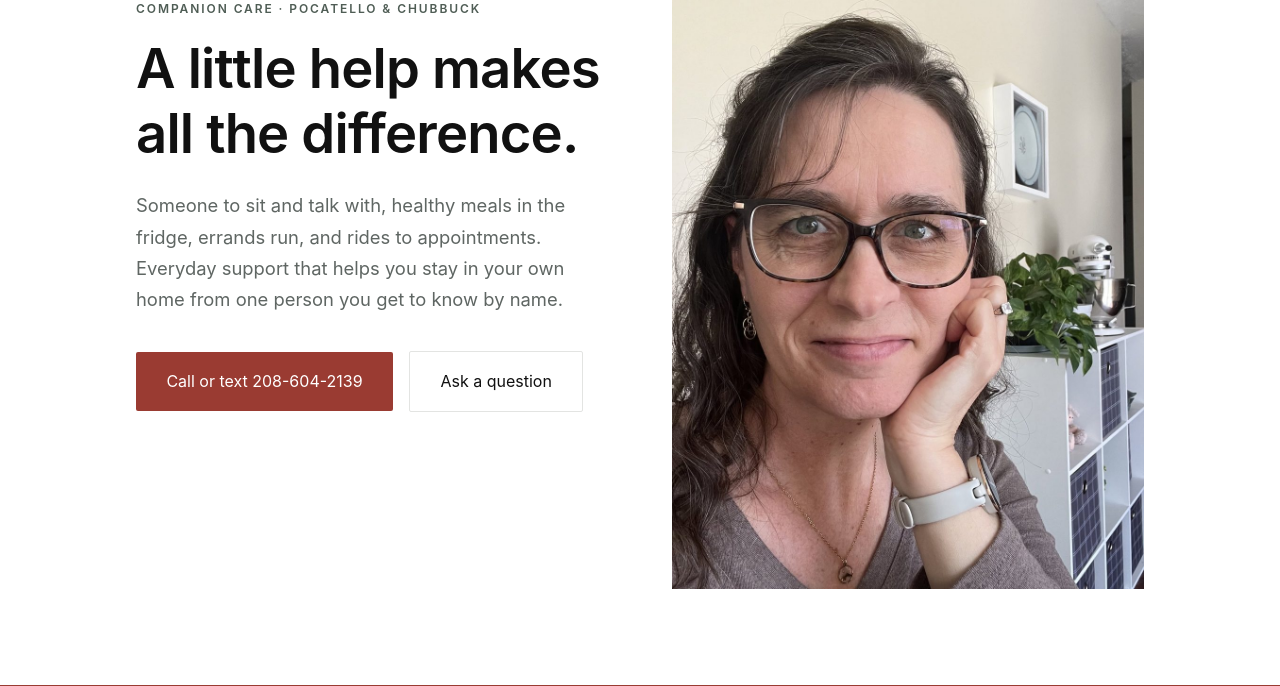
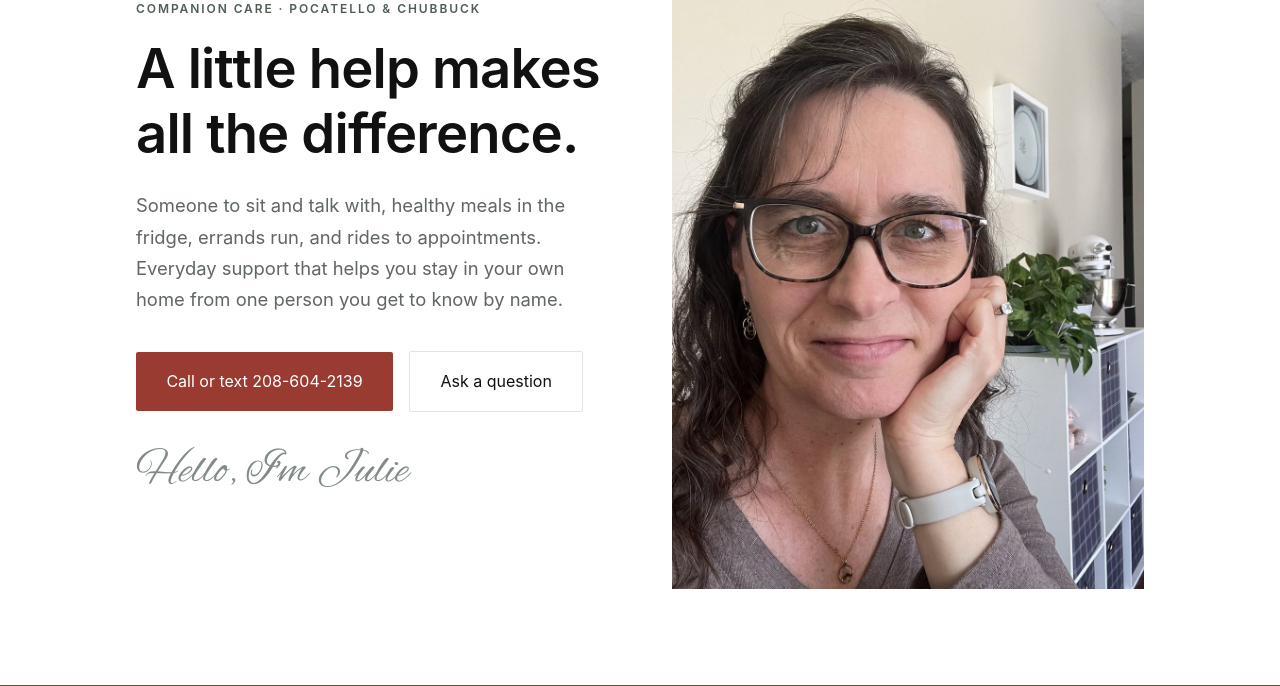
Before and after one commit to BillBrieferServer/seasons, a FastAPI app: page /preview in a window 1280 px wide. Shown: the part 251-937 px from the top of the page. Run offline with FastAPI, Linux system fonts and the light colour scheme; parts of the project's set-up code (start-up, migrations or seed data) failed here and were passed over; some libraries are stand-ins or nearby versions.

Commit message:
Signature greeting in Alex Brush (subset webfont, 9.8KB)

```diff
--- a/app/static/css/public.css
+++ b/app/static/css/public.css
@@ -241,3 +241,20 @@ figcaption { font-size: 0.88rem; color: var(--muted); margin-top: 0.8rem; }
 .prose th, .prose td { text-align: left; padding: 0.7rem 0.9rem; border-bottom: 1px solid var(--gray-line); vertical-align: top; }
 .prose thead th { border-bottom: 2px solid var(--sage); }
 .prose tbody th { font-weight: 600; white-space: nowrap; }
+
+/* -------------------------------------------------------------- signature -- */
+/* Alex Brush (SIL Open Font License), subset to the characters used. */
+@font-face {
+  font-family: "Seasons Script";
+  src: url("/static/fonts/alexbrush-subset.woff2") format("woff2");
+  font-weight: 400;
+  font-style: normal;
+  font-display: swap;
+}
+.signature {
+  font-family: "Seasons Script", cursive;
+  font-size: clamp(2.1rem, 5vw, 2.9rem);
+  line-height: 1.1;
+  color: var(--sage);
+  margin: 2.2rem 0 0;
+}
--- a/app/templates/public/base.html
+++ b/app/templates/public/base.html
@@ -6,7 +6,8 @@
 {% if draft %}<meta name="robots" content="noindex, nofollow, noarchive, nosnippet">{% endif %}
 <title>{% block title %}{{ b.name }}{% endblock %}</title>
 <meta name="description" content="{% block description %}Non-medical companion care in Pocatello and Chubbuck, Idaho. Rides to appointments, errands, healthy meals, light housekeeping and good company.{% endblock %}">
-<link rel="stylesheet" href="/static/css/public.css?v=9">
+<link rel="preload" href="/static/fonts/alexbrush-subset.woff2" as="font" type="font/woff2" crossorigin>
+<link rel="stylesheet" href="/static/css/public.css?v=10">
 
 {% if not draft %}<link rel="canonical" href="{{ canonical }}">{% endif %}
 
--- a/app/templates/public/home.html
+++ b/app/templates/public/home.html
@@ -16,6 +16,7 @@
           <a class="btn btn-primary" href="tel:{{ b.phone_href }}">Call or text {{ b.phone }}</a>
           <a class="btn btn-quiet" href="{{ p }}/contact">Ask a question</a>
         </div>
+        <p class="signature">Hello, I'm Julie</p>
       </div>
       <img class="photo" src="/static/images/julie-portrait.jpg"
            alt="Julie Brown, owner and caregiver at Seasons Care Services">
```
Also changed, not shown: app/static/fonts/alexbrush-subset.woff2 (added).
